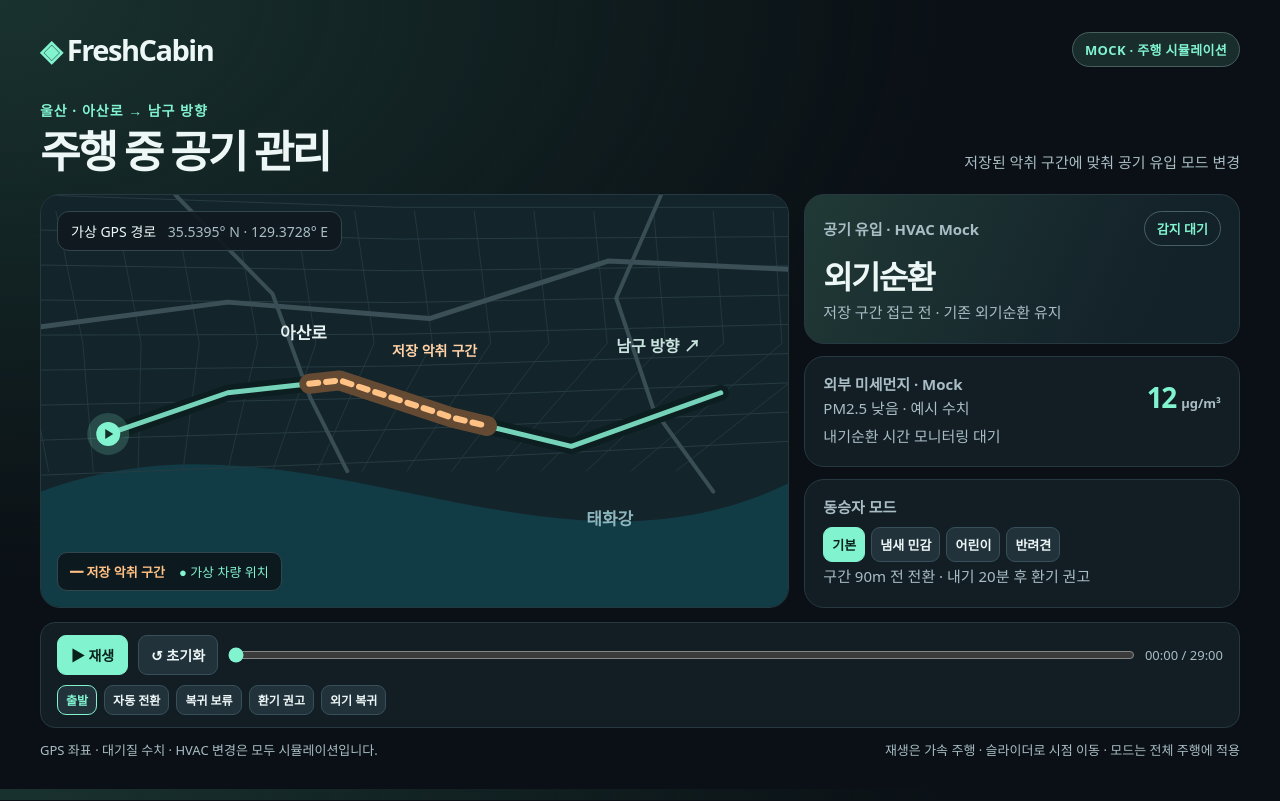
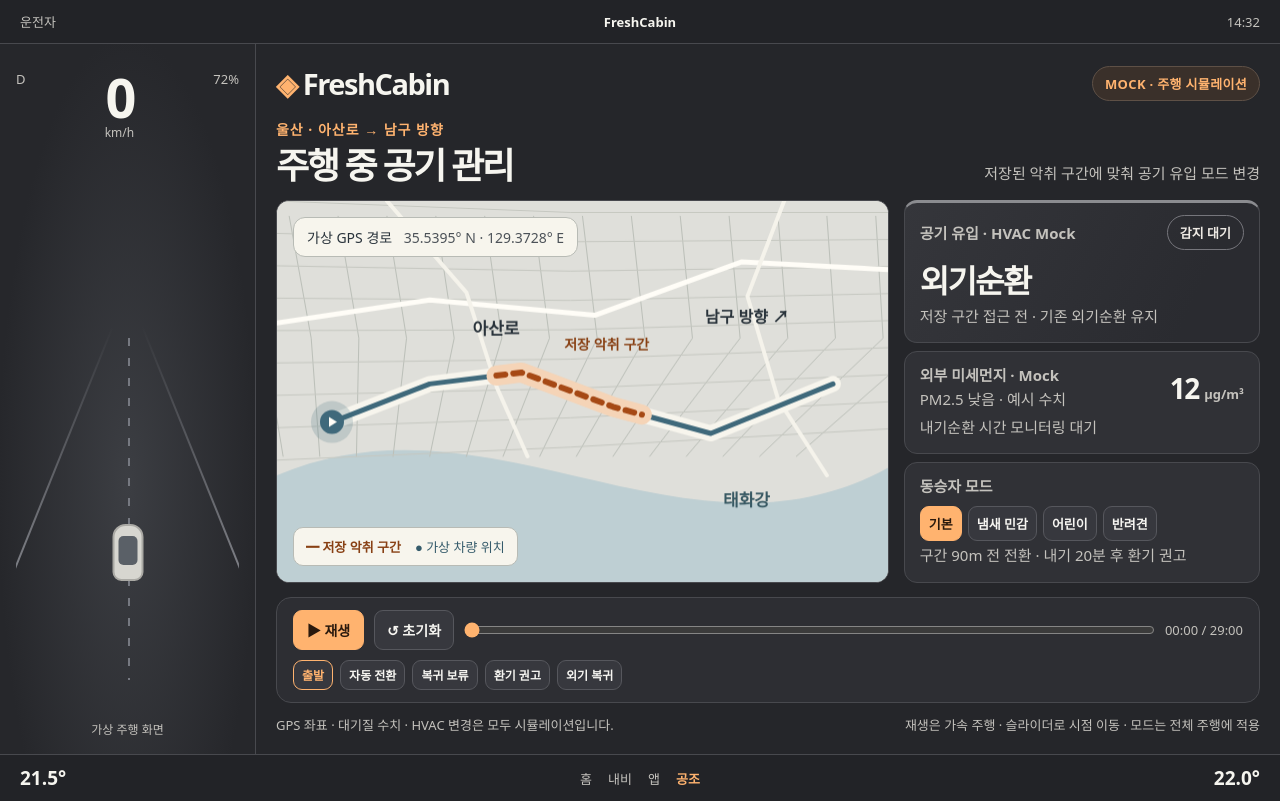
Before and after one commit to ncelinelee/FreshCabin, a plain HTML site: page docs/index.html in a window 1280 px wide. Drawn offline with Linux system fonts and the light colour scheme.

Commit message:
Apply ash-gray and orange Pleos split dashboard

```diff
--- a/app/src/main/AndroidManifest.xml
+++ b/app/src/main/AndroidManifest.xml
@@ -1,8 +1,8 @@
 <?xml version="1.0" encoding="utf-8"?>
 <manifest xmlns:android="http://schemas.android.com/apk/res/android"
     package="io.freshcabin.demo"
-    android:versionCode="2"
-    android:versionName="1.1">
+    android:versionCode="3"
+    android:versionName="1.2">
     <uses-sdk android:minSdkVersion="28" android:targetSdkVersion="35" />
     <application android:label="FreshCabin"
         android:allowBackup="false"
--- a/docs/index.html
+++ b/docs/index.html
@@ -3,35 +3,35 @@
 <head>
 <meta charset="utf-8">
 <meta name="viewport" content="width=device-width,initial-scale=1,viewport-fit=cover">
-<meta name="theme-color" content="#0a1015">
+<meta name="theme-color" content="#232428">
 <meta name="apple-mobile-web-app-capable" content="yes">
 <title>FreshCabin · 차량용 주행 프로토타입</title>
 <style>
-:root{color-scheme:dark;--bg:#0a1015;--panel:#121d24;--line:#273940;--mint:#82f3cf;--amber:#ffc184;--muted:#a9bdc5}
+:root{color-scheme:dark;--bg:#25262a;--panel:#303136;--line:#48494e;--accent:#ffb36f;--amber:#ffc38b;--muted:#c4c2bd}
 *{box-sizing:border-box}
-body{margin:0;background:radial-gradient(ellipse at 0 0,#19322f,transparent 52%),var(--bg);color:#edf7f5;font:16px 'Apple SD Gothic Neo','Malgun Gothic',system-ui,sans-serif}
+body{margin:0;background:var(--bg);color:#f6f5ef;font:16px 'Apple SD Gothic Neo','Malgun Gothic',system-ui,sans-serif}
 main{max-width:1560px;margin:0 auto;padding:30px 40px}
 header{display:flex;align-items:center;justify-content:space-between;gap:12px;margin-bottom:31px}
-.brand{font:700 29px system-ui;letter-spacing:-1.5px}.brand span{color:var(--mint)}
-.badge,.tag{font-weight:700;font-size:13px;padding:7px 12px;border:1px solid #47605f;border-radius:40px;color:var(--mint);white-space:nowrap}
-.badge{background:#182d2c;letter-spacing:.025em}
-.headline{display:flex;justify-content:space-between;align-items:flex-end;margin-bottom:18px;gap:16px}.eyebrow{font-size:14px;letter-spacing:.07em;color:var(--mint);font-weight:700}
+.brand{font:700 29px system-ui;letter-spacing:-1.5px}.brand span{color:var(--accent)}
+.badge,.tag{font-weight:700;font-size:13px;padding:7px 12px;border:1px solid #5e5046;border-radius:40px;color:var(--accent);white-space:nowrap}
+.badge{background:#3a302a;letter-spacing:.025em}
+.headline{display:flex;justify-content:space-between;align-items:flex-end;margin-bottom:18px;gap:16px}.eyebrow{font-size:14px;letter-spacing:.07em;color:var(--accent);font-weight:700}
 h1{font-size:44px;letter-spacing:-.065em;margin:7px 0 1px;line-height:1.1}.headingNote{color:var(--muted);font-size:15px;margin-bottom:4px}
 .grid{display:grid;grid-template-columns:1.72fr 1fr;gap:15px}
 .map,.card{border:1px solid var(--line);border-radius:20px;background:var(--panel);overflow:hidden}
-.map{position:relative;min-width:0;background:#111e24}.map canvas{width:100%;height:100%;display:block;position:absolute}.map-label{position:absolute;z-index:1;top:16px;left:16px;background:#0f191eea;border:1px solid #32464d;color:#edf9f8;border-radius:12px;padding:9px 13px;font-size:14px}.map-label span{color:var(--muted);margin-left:8px}.legend{position:absolute;bottom:16px;left:16px;background:#0c171ce8;border:1px solid #32464d;border-radius:10px;padding:9px 12px;font-size:13px;display:flex;gap:14px}.legend b{color:var(--amber)}.legend span{color:var(--mint)}
+.map{position:relative;min-width:0;background:#dfdfda}.map canvas{width:100%;height:100%;display:block;position:absolute}.map-label{position:absolute;z-index:1;top:16px;left:16px;background:#f7f5ed;border:1px solid #b8bbb5;color:#29333b;border-radius:12px;padding:9px 13px;font-size:14px}.map-label span{color:var(--muted);margin-left:8px}.legend{position:absolute;bottom:16px;left:16px;background:#f7f5ed;border:1px solid #b8bbb5;border-radius:10px;padding:9px 12px;font-size:13px;display:flex;gap:14px}.legend b{color:var(--amber)}.legend span{color:var(--accent)}
 .stack{display:grid;gap:12px}
-.card{padding:16px 18px}.cardTop{display:flex;align-items:center;justify-content:space-between;gap:8px}.label{font-weight:700;color:var(--muted);font-size:15px}.card h2{font-size:32px;letter-spacing:-.055em;margin:6px 0 2px}.card p{margin:4px 0;color:var(--muted);font-size:15px;line-height:1.35}.hvac{background:linear-gradient(115deg,#203936,#132129 80%);min-height:124px}.hvac.recirc{background:linear-gradient(115deg,#443022,#192329 80%)}.recirc h2,.recirc .tag{color:var(--amber)}.recirc .tag{border-color:#785b3b}
-.air{display:flex;justify-content:space-between;gap:10px;align-items:center}.air strong{font-size:28px;white-space:nowrap;letter-spacing:-.06em;color:var(--mint)}.air small{font-size:13px;color:var(--muted);letter-spacing:0}.air .poor{color:var(--amber)}.advice{color:var(--amber)!important;font-weight:700}
+.card{padding:16px 18px}.cardTop{display:flex;align-items:center;justify-content:space-between;gap:8px}.label{font-weight:700;color:var(--muted);font-size:15px}.card h2{font-size:32px;letter-spacing:-.055em;margin:6px 0 2px}.card p{margin:4px 0;color:var(--muted);font-size:15px;line-height:1.35}.hvac{background:linear-gradient(115deg,#35363b,#2a2b30 80%);min-height:124px}.hvac.recirc{background:linear-gradient(115deg,#473427,#2e2d30 80%)}.recirc h2,.recirc .tag{color:var(--amber)}.recirc .tag{border-color:#7b553b}
+.air{display:flex;justify-content:space-between;gap:10px;align-items:center}.air strong{font-size:28px;white-space:nowrap;letter-spacing:-.06em;color:var(--accent)}.air small{font-size:13px;color:var(--muted);letter-spacing:0}.air .poor{color:var(--amber)}.advice{color:var(--amber)!important;font-weight:700}
 .modes{display:flex;gap:6px;margin-top:10px;flex-wrap:wrap}
-button{background:#21323b;border:1px solid #38505a;padding:9px 12px;color:#eef7f7;font:inherit;font-weight:700;cursor:pointer;border-radius:9px;touch-action:manipulation}
-button[aria-pressed=true],button.primary{background:var(--mint);color:#08221b;border-color:var(--mint)}button:hover{filter:brightness(1.13)}button:focus-visible,input:focus-visible{outline:2px solid white;outline-offset:3px}
+button{background:#37383e;border:1px solid #56575d;padding:9px 12px;color:#f6f5f1;font:inherit;font-weight:700;cursor:pointer;border-radius:9px;touch-action:manipulation}
+button[aria-pressed=true],button.primary{background:var(--accent);color:#2a190d;border-color:var(--accent)}button:hover{filter:brightness(1.13)}button:focus-visible,input:focus-visible{outline:2px solid white;outline-offset:3px}
 .modes button{font-size:13px;padding:7px 8px}.modeNote{min-height:21px}
-.timeline{margin-top:14px;border:1px solid var(--line);border-radius:15px;background:#121d24;padding:12px 16px}.track{display:grid;grid-template-columns:auto auto 1fr auto;gap:10px;align-items:center}.track button{font-size:14px;min-width:71px}.track input{width:100%;margin:0;accent-color:var(--mint)}.time{font-size:13px;color:var(--muted);font-variant-numeric:tabular-nums;white-space:nowrap}.stops{display:flex;gap:7px;flex-wrap:wrap;margin-top:10px}.stops button{font-size:12px;padding:5px 8px}.stops button[aria-current=true]{border-color:var(--mint);color:var(--mint)}
+.timeline{margin-top:14px;border:1px solid var(--line);border-radius:15px;background:#2d2e33;padding:12px 16px}.track{display:grid;grid-template-columns:auto auto 1fr auto;gap:10px;align-items:center}.track button{font-size:14px;min-width:71px}.track input{width:100%;margin:0;accent-color:var(--accent)}.time{font-size:13px;color:var(--muted);font-variant-numeric:tabular-nums;white-space:nowrap}.stops{display:flex;gap:7px;flex-wrap:wrap;margin-top:10px}.stops button{font-size:12px;padding:5px 8px}.stops button[aria-current=true]{border-color:var(--accent);color:var(--accent)}
 footer{font-size:13px;color:var(--muted);margin-top:12px;display:flex;justify-content:space-between;gap:8px}.caption,.intro{display:none}
 body.video main{max-width:none;padding:29px 42px}body.video header{margin-bottom:13px}body.video .stops{display:none}body.video .timeline{margin-top:12px}body.video footer{display:none}
-body.video .caption{display:flex;align-items:center;gap:18px;margin-top:11px;padding:11px 15px;background:#e1fff3;color:#142921;border-radius:10px;font-size:18px;font-weight:700;min-height:50px} .caption b{font:700 13px system-ui;color:#1c5446;white-space:nowrap}
-body.video .intro.active{position:fixed;inset:0;display:flex;flex-direction:column;justify-content:center;align-items:flex-start;padding:100px;background:radial-gradient(ellipse at 78% 65%,#245149,transparent 55%),linear-gradient(130deg,#132421,#0a1218 70%);z-index:10}.intro .badge{margin-top:26px}.intro h2{font:750 108px/1 system-ui;letter-spacing:-.08em;margin:18px 0;color:#eafff8}.intro p{font-size:33px;margin:8px 0;color:#e8f8f3}.intro small{font-size:19px;color:#b6d1c9;margin-top:13px}.intro .eyebrow{font-size:17px}
+body.video .caption{display:flex;align-items:center;gap:18px;margin-top:11px;padding:11px 15px;background:#f4e4d5;color:#282521;border-radius:10px;font-size:18px;font-weight:700;min-height:50px} .caption b{font:700 13px system-ui;color:#78421c;white-space:nowrap}
+body.video .intro.active{position:fixed;inset:0;display:flex;flex-direction:column;justify-content:center;align-items:flex-start;padding:100px;background:radial-gradient(ellipse at 78% 65%,#66442e,transparent 55%),linear-gradient(130deg,#2d2928,#1e2024 70%);z-index:10}.intro .badge{margin-top:26px}.intro h2{font:750 108px/1 system-ui;letter-spacing:-.08em;margin:18px 0;color:#fff7ee}.intro p{font-size:33px;margin:8px 0;color:#f6eee7}.intro small{font-size:19px;color:#cabdb3;margin-top:13px}.intro .eyebrow{font-size:17px}
 @media(max-width:850px){main{padding:24px max(20px,env(safe-area-inset-right)) max(20px,env(safe-area-inset-bottom)) max(20px,env(safe-area-inset-left));padding-top:max(24px,env(safe-area-inset-top))}.grid{grid-template-columns:1fr}.map{min-height:310px}.headingNote{display:none}h1{font-size:36px}footer{flex-direction:column}}
 @media(max-width:540px){
 header{margin-bottom:22px}.brand{font-size:24px}.badge{font-size:11px;padding:6px 8px}
@@ -64,9 +64,56 @@ body.pleos-vehicle .modes button{font-size:12px;padding:6px 7px}
 body.pleos-vehicle .timeline{margin-top:8px;padding:7px 10px}
 body.pleos-vehicle .stops{margin-top:6px}
 body.pleos-vehicle footer{font-size:11px;margin-top:6px}
+
+/* The browser preview sketches the system UI; the native Pleos host supplies it itself. */
+.vehicle-preview{max-width:1560px;margin:0 auto}
+.vehicle-top,.vehicle-dock{display:grid;grid-template-columns:1fr auto 1fr;align-items:center;padding:0 20px;background:#222327;color:var(--muted);height:44px;font-size:13px}
+.vehicle-top{border-bottom:1px solid var(--line)}
+.vehicle-top strong{color:#f6f5ef}.vehicle-top span:last-child,.vehicle-dock strong:last-child{justify-self:end}
+.vehicle-dock{border-top:1px solid var(--line);height:47px}
+.vehicle-dock div{display:flex;gap:16px;align-items:center}.vehicle-dock strong{font-size:19px;color:#f6f5ef}
+.vehicle-dock .dock-active{color:var(--accent);font-weight:700}
+.vehicle-body{display:grid;grid-template-columns:minmax(168px,.75fr) 3fr;min-height:0}
+.drive-pane{display:grid;grid-template-rows:auto 1fr auto;min-width:0;padding:26px 16px 16px;border-right:1px solid var(--line);background:radial-gradient(ellipse at 50% 62%,#3c3e43,#26272b 72%)}
+.drive-summary{display:flex;justify-content:space-between;gap:8px;color:var(--muted);font-size:13px}
+.drive-summary div{display:grid;justify-items:center;color:#f6f5ef}
+.drive-summary strong{font-size:54px;line-height:1;letter-spacing:-.06em;font-variant-numeric:tabular-nums}
+.drive-summary small,.drive-caption{color:var(--muted);font-size:12px}
+.drive-caption{text-align:center}
+.drive-road{position:relative;overflow:hidden;min-height:100px}
+.drive-road i{position:absolute;top:32%;width:2px;height:61%;background:linear-gradient(transparent,#9b9da4);transform-origin:top center}
+.drive-road i:first-child{left:43%;transform:rotate(22deg)}
+.drive-road i:nth-child(2){right:43%;transform:rotate(-22deg)}
+.drive-road i:nth-child(3){left:50%;background:repeating-linear-gradient(transparent 0 12px,#767981 12px 20px)}
+.drive-car{position:absolute;bottom:24%;left:50%;width:31px;height:57px;border:2px solid #aaa9a4;border-radius:13px 13px 9px 9px;background:#d7d6d0;transform:translateX(-50%)}
+.drive-car::before{content:"";position:absolute;inset:10px 4px 14px;background:#5a6067;border-radius:5px}
+.vehicle-body main{width:100%;min-width:0;padding:20px}
+.vehicle-body main header{margin-bottom:16px}
+h1{font-size:36px}.headline{margin-bottom:13px}.map,.card{border-radius:13px}
+.map-label span{color:#4c5258}.legend b{color:#884014}.legend span{color:#355b6b}
+.card{padding:12px 15px}.stack{gap:8px}.hvac{min-height:111px;border-top:3px solid #8b8c90}
+.hvac.recirc{border-top-color:var(--accent)}
+.tag{color:#eeeae4;border-color:#76767c}
+.recirc .tag{color:var(--amber)}
+.air strong{color:#f6f5ef}
+body.pleos-vehicle .vehicle-top,body.pleos-vehicle .vehicle-dock,body.pleos-vehicle .drive-pane{display:none}
+body.pleos-vehicle .vehicle-body{display:block}
+body.video .vehicle-top{height:38px}body.video .vehicle-dock{height:40px}
+body.video main{padding:20px}body.video .headline{margin-bottom:12px}
+body.video .timeline{margin-top:10px}body.video .intro.active{background:radial-gradient(ellipse at 77% 62%,#624937,transparent 58%),linear-gradient(130deg,#25262a,#1c1d20 74%)}
+@media(max-width:850px){.vehicle-body{display:block}.drive-pane{display:none}.vehicle-body main{padding:16px}}
+@media(max-width:540px){.vehicle-top,.vehicle-dock{display:none}.vehicle-body main{padding:13px}.cardTop{flex-wrap:wrap}}
 </style>
 </head>
 <body>
+<div class="vehicle-preview">
+  <div class="vehicle-top" aria-label="가상 차량의 상태 표시줄"><span>운전자</span><strong>FreshCabin</strong><span>14:32</span></div>
+  <div class="vehicle-body">
+    <aside class="drive-pane" aria-label="시뮬레이션 주행 정보">
+      <div class="drive-summary"><span>D</span><div><strong id="driveSpeed">0</strong><small>km/h</small></div><span>72%</span></div>
+      <div class="drive-road" aria-hidden="true"><i></i><i></i><i></i><span class="drive-car"></span></div>
+      <span class="drive-caption">가상 주행 화면</span>
+    </aside>
 <main>
 <header><div class="brand"><span>◈</span> FreshCabin</div><div class="badge">MOCK · 주행 시뮬레이션</div></header>
 <section class="headline"><div><div class="eyebrow">울산 · 아산로 → 남구 방향</div><h1>주행 중 공기 관리</h1></div><div class="headingNote">저장된 악취 구간에 맞춰 공기 유입 모드 변경</div></section>
@@ -89,6 +136,11 @@ body.pleos-vehicle footer{font-size:11px;margin-top:6px}
 <div class="caption"><b id="chapter"></b><span id="caption"></span></div>
 <footer><span>GPS 좌표 · 대기질 수치 · HVAC 변경은 모두 시뮬레이션입니다.</span><span>재생은 가속 주행 · 슬라이더로 시점 이동 · 모드는 전체 주행에 적용</span></footer>
 </main>
+  </div>
+  <div class="vehicle-dock" aria-label="가상 차량의 하단 시스템 바">
+    <strong>21.5°</strong><div><span>홈</span><span>내비</span><span>앱</span><span class="dock-active">공조</span></div><strong>22.0°</strong>
+  </div>
+</div>
 <section class="intro" id="intro"><div class="eyebrow" id="introKicker"></div><h2>FreshCabin</h2><p id="introTitle"></p><small id="introLine"></small><div class="badge">MOCK · GPS / 미세먼지 / HVAC</div></section>
 <script>
 if (location.protocol === 'https:' && location.hostname !== 'freshcabin.invalid') {
@@ -152,36 +204,37 @@ function drawMap(distance){
   if(map.width!==Math.round(w*dpr)||map.height!==Math.round(h*dpr)){map.width=Math.round(w*dpr);map.height=Math.round(h*dpr)}
   const c=map.getContext('2d');
   c.setTransform(dpr,0,0,dpr,0,0);
-  c.fillStyle='#14242b';c.fillRect(0,0,w,h);
+  c.fillStyle='#dfdfda';c.fillRect(0,0,w,h);
   function stroke(points,color,width,dash=[]){
     c.beginPath();points.forEach(([x,y],i)=>i?c.lineTo(x*w,y*h):c.moveTo(x*w,y*h));
     c.lineJoin='round';c.lineCap='round';c.strokeStyle=color;c.lineWidth=width;c.setLineDash(dash);c.stroke();c.setLineDash([]);
   }
   c.beginPath();c.moveTo(0,h*.72);c.bezierCurveTo(w*.35,h*.48,w*.67,h*.99,w,h*.7);
-  c.lineTo(w,h);c.lineTo(0,h);c.closePath();c.fillStyle='#113b45';c.fill();
-  for(let i=0;i<16;i++)stroke([[i*.08-.14,.04],[i*.078-.10,.36],[i*.06-.05,.67]],'#24373e',1);
-  for(let i=0;i<9;i++)stroke([[0,i*.085],[.48,i*.077+.03],[1,i*.071+.03]],'#263b42',1);
-  stroke([[0,.32],[.25,.26],[.52,.30],[.76,.16],[1,.18]],'#3b5056',5);
-  stroke([[.18,0],[.31,.24],[.36,.49],[.41,.67]],'#394d54',4);
-  stroke([[.83,0],[.77,.25],[.82,.52],[.9,.72]],'#394d54',4);
+  c.lineTo(w,h);c.lineTo(0,h);c.closePath();c.fillStyle='#becfd3';c.fill();
+  for(let i=0;i<16;i++)stroke([[i*.08-.14,.04],[i*.078-.10,.36],[i*.06-.05,.67]],'#bcc0b9',1);
+  for(let i=0;i<9;i++)stroke([[0,i*.085],[.48,i*.077+.03],[1,i*.071+.03]],'#c6c8c1',1);
+  stroke([[0,.32],[.25,.26],[.52,.30],[.76,.16],[1,.18]],'#fffdf7',5);
+  stroke([[.18,0],[.31,.24],[.36,.49],[.41,.67]],'#f5f3eb',4);
+  stroke([[.83,0],[.77,.25],[.82,.52],[.9,.72]],'#f5f3eb',4);
   const segment=[point(zoneStart),...route.filter((_,i)=>i*routeLength/5>zoneStart&&i*routeLength/5<zoneEnd),point(zoneEnd)];
-  stroke(route,'#0d1e20',16);stroke(route,'#74d3b9',5);
-  stroke(segment,'#654a33',20);stroke(segment,'#ffc184',6,[9,8]);
+  stroke(route,'#f7f5ed',16);stroke(route,'#3f697b',5);
+  stroke(segment,'#f5d4b7',20);stroke(segment,'#a64915',6,[9,8]);
   function label(str,x,y,color,size,weight=600){
     c.fillStyle=color;c.font=weight+' '+size+'px "Apple SD Gothic Neo",sans-serif';c.fillText(str,x*w,y*h);
   }
-  label('아산로',.32,.35,'#e6f2f1',17);
-  label('저장 악취 구간',.47,.39,'#ffd2a7',14);
-  label('남구 방향 ↗',.77,.38,'#c9e3de',16);
-  label('태화강',.73,.8,'#8cb7bf',17);
+  label('아산로',.32,.35,'#29333b',17);
+  label('저장 악취 구간',.47,.39,'#884014',14);
+  label('남구 방향 ↗',.70,.32,'#29333b',w<400?12:16);
+  label('태화강',.73,.8,'#385963',17);
   const [x,y]=point(distance);
-  c.beginPath();c.arc(x*w,y*h,21,0,Math.PI*2);c.fillStyle='#82f3cf30';c.fill();
-  c.beginPath();c.arc(x*w,y*h,12,0,Math.PI*2);c.fillStyle='#82f3cf';c.fill();
-  c.beginPath();c.moveTo(x*w+5,y*h);c.lineTo(x*w-3,y*h-5);c.lineTo(x*w-3,y*h+5);c.closePath();c.fillStyle='#103028';c.fill();
+  c.beginPath();c.arc(x*w,y*h,21,0,Math.PI*2);c.fillStyle='#3f697b33';c.fill();
+  c.beginPath();c.arc(x*w,y*h,12,0,Math.PI*2);c.fillStyle='#3f697b';c.fill();
+  c.beginPath();c.moveTo(x*w+5,y*h);c.lineTo(x*w-3,y*h-5);c.lineTo(x*w-3,y*h+5);c.closePath();c.fillStyle='#fffdf7';c.fill();
 }
 function render(){
   const s=state(seconds,mode),[, ,lat,lon]=point(s.distance);
   el('coords').textContent=lat.toFixed(4)+'° N · '+lon.toFixed(4)+'° E';
+  el('driveSpeed').textContent = seconds === 0 || seconds === duration ? '0' : String(Math.round((distanceAt(Math.min(seconds + 1, duration)) - s.distance) * 3.6));
   el('hvac').classList.toggle('recirc',s.active);
   el('phase').textContent=s.phase;el('intake').textContent=s.active?'내기순환':'외기순환';el('reason').textContent=s.reason;
   el('pm').classList.toggle('poor',s.poor);
--- a/docs/sw.js
+++ b/docs/sw.js
@@ -1,4 +1,4 @@
-const cacheVersion = 'freshcabin-mobile-v1';
+const cacheVersion = 'freshcabin-mobile-v2';
 const shell = ['./', './manifest.webmanifest', './icons/apple.png', './icons/icon-192.png', './icons/icon-512.png'];
 
 self.addEventListener('install', event => {
```
Also changed, not shown: demo/FreshCabin-Pleos-emulator.png (added), docs/manifest.webmanifest, 5 other files.
